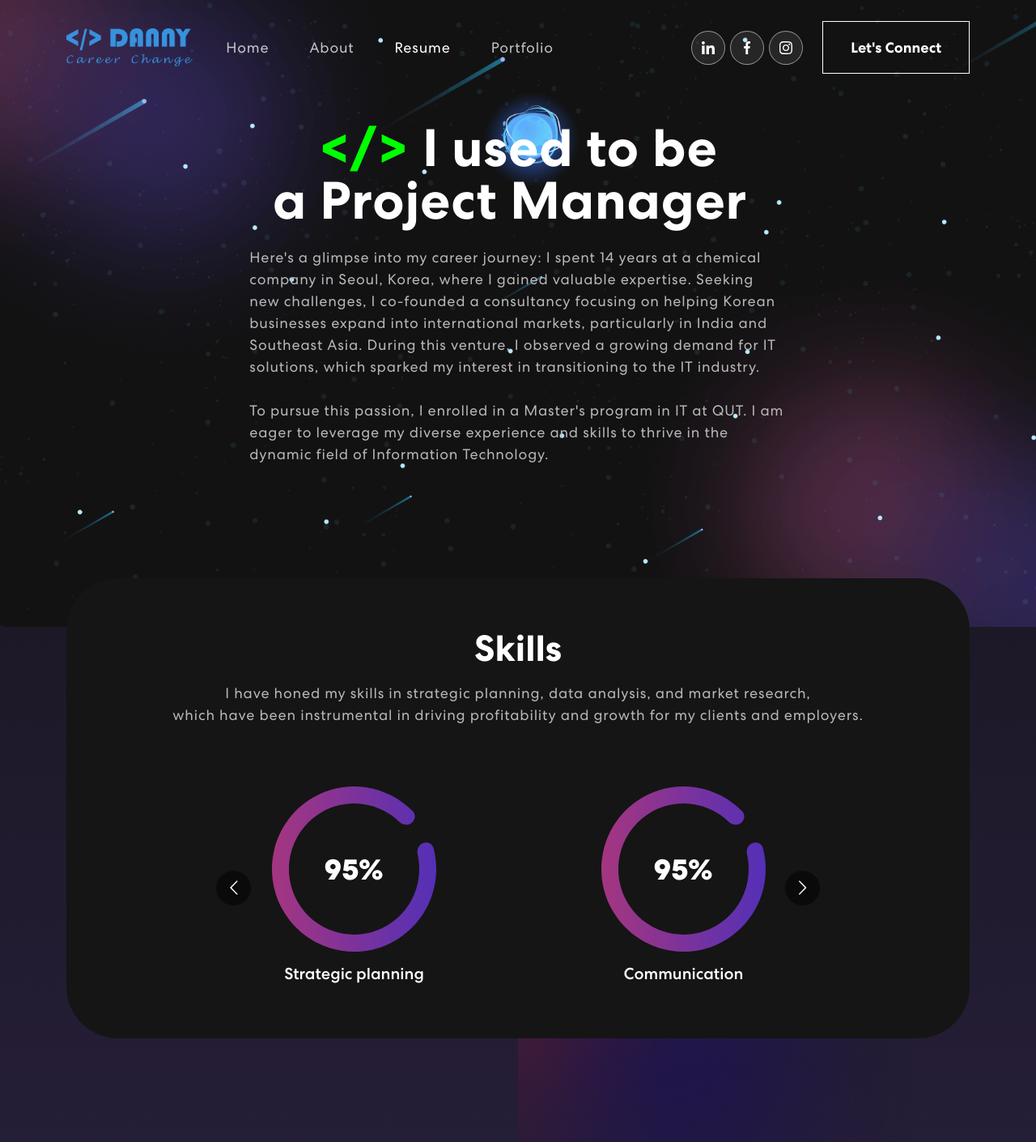
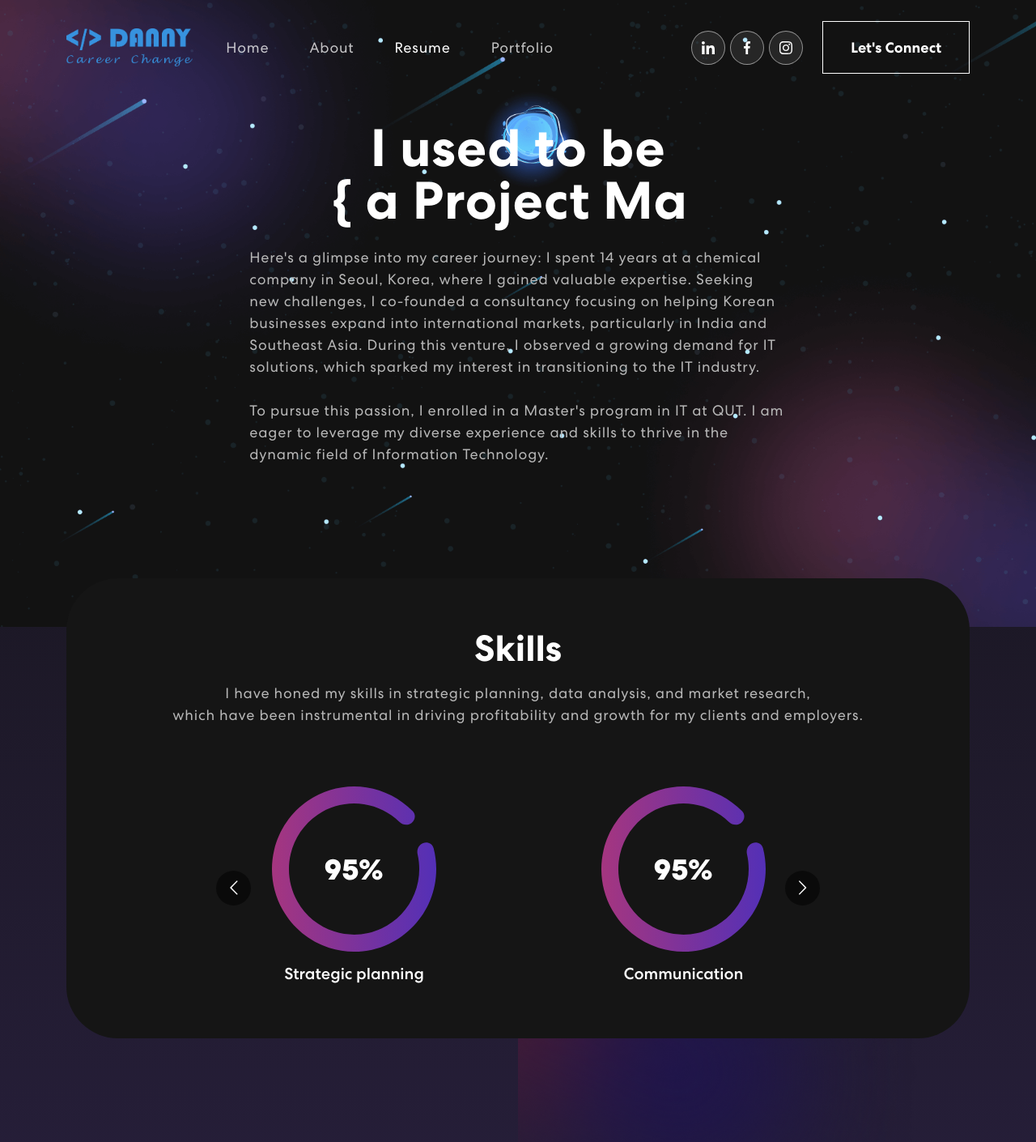
Before and after one commit to jeongdari/Danny_Portfolio, a React (Create React App) app: page /resume in a window 1280 px wide. Shown: the top 1410 px of the page at 81% size. Built offline with nearby package versions, Linux system fonts and the light colour scheme; the HTML template or start-up script is replaced by a standard one.

Commit message:
Minor upgrade applied

```diff
--- a/package.json
+++ b/package.json
@@ -32,7 +32,7 @@
     "web-vitals": "^2.1.4"
   },
   "scripts": {
-    "start": "react-scripts start",
+    "start": "react-scripts start --host dannyjeong.io",
     "build": "react-scripts build",
     "test": "react-scripts test",
     "eject": "react-scripts eject"
--- a/src/App.css
+++ b/src/App.css
@@ -655,6 +655,19 @@ nav.navbar .navbar-toggler[aria-expanded="true"] .navbar-toggler-icon {
   }
 }
 
+/* Chrono Css */
+
+.chrono h2 {
+  font-size: 45px;
+  font-weight: 700;
+  text-align: center;
+  margin-bottom: 50px;
+}
+
+.ChronoContainer {
+  background-color: transparent;
+}
+
 .ChronoContainer {
   display: flex;
   justify-content: center;
@@ -699,3 +712,12 @@ nav.navbar .navbar-toggler[aria-expanded="true"] .navbar-toggler-icon {
   font-weight: 700;
   text-align: center;
 }
+
+.type-animation::before,
+.type-animation::after {
+    color: fuchsia;
+}
+
+.type-animation {
+    color: inherit;
+}
--- a/src/components/Banner.jsx
+++ b/src/components/Banner.jsx
@@ -39,6 +39,7 @@ function Banner() {
                                             wrapper='span'
                                             speed={50}
                                             repeat={Infinity}
+                                            className="type-animation"
                                         />
                                     </h1>
                                     <p style={{ textAlign: 'left' }}>Welcome to my portfolio! With over 16 years of experience as a sales professional and market analyst, I've honed strategic planning, data analysis, and market research—skills that have driven growth and profitability for my clients and employers. Now, I'm embarking on an exciting new journey into the world of IT and Computer Science.</p>
--- a/src/components/IntroAbout.jsx
+++ b/src/components/IntroAbout.jsx
@@ -13,26 +13,28 @@ function IntroAbout() {
               {({ isVisible }) => (
                 <div className={isVisible ? "animate__animated animate__fadeIn" : ""}>
                   <h1 className='text-white mb-4 text-4xl lg:text-6xl font-extrabold'>
-                    <span className='text-transparent bg-clip-text bg-gradient-to-r from-purple-400 to-pink-600'><span style={{ color: 'yellow' }}>{"</>"}</span> {"I am also"}{" "}</span>
+                    <span className='text-transparent bg-clip-text bg-gradient-to-r from-purple-400 to-pink-600'> I am also </span>
                     <br />
                     <TypeAnimation
                       sequence={[
-                        'a Pet Lover',
+                        '{ a Pet Lover }',
                         1000,
-                        'a Traveler',
+                        '{ a Traveler }',
                         1000,
-                        'a Landscape Lover',
+                        '{ a Landscape Lover }',
                         1000,
-                        'a Coffee Enthusiast',
+                        '{ a Coffee Enthusiast }',
                         1000,
-                        'a SCUBA Diver',
+                        '{ a SCUBA Diver }',
                         1000,
-                        'a Golfer',
+                        '{ a Golfer }',
                         1000,
                       ]}
                       wrapper='span'
                       speed={50}
                       repeat={Infinity}
+                      style={{ whiteSpace: 'nowrap' }}
+                      className="type-animation"
                     />
                   </h1>
                   <p style={{ textAlign: 'left' }}>
--- a/src/components/IntroPortfolio.jsx
+++ b/src/components/IntroPortfolio.jsx
@@ -13,23 +13,24 @@ function IntroPortfolio () {
                         {({ isVisible }) =>
                         <div className={isVisible ? "animate__animated animate__fadeIn" : ""}>
                         <h1 className='text-white mb-4 text-4xl lg:text-6xl font-extrabold'>
-                        <span className='text-transparent bg-clip-text bg-gradient-to-r from purple-400 to-pink-600'> <span style={{ color: 'fuchsia' }}>{"</>"}</span> {"Furthermore, I am"}{""} </span>
+                        <span className='text-transparent bg-clip-text bg-gradient-to-r from purple-400 to-pink-600'> Furthermore, I am </span>
                         <br></br>
                         <TypeAnimation
                             sequence={[
-                                'Result-driven',
+                                '{ Result-driven }',
                                 1000,
-                                'a Negotiator',
+                                '{ a Negotiator }',
                                 1000,
-                                'a Sociable Professional',
+                                '{ a Sociable Professional }',
                                 1000,
-                                'a Business Strategist',
+                                '{ a Business Strategist }',
                                 1000,
                             ]}
                             wrapper='span'
                             speed={50}
                             repeat={Infinity}
                             style={{ whiteSpace: 'nowrap' }}
+                            className="type-animation"
                         />
                     </h1>
                         <p style={{ textAlign: 'left' }}>As an experienced sales professional and market analyst with over 16 years of industry experience, I have consistently demonstrated the ability to create value and drive profitability for my clients and employers. My expertise lies in analyzing market information, developing and implementing sales strategies and tactical plans, and identifying and securing new business opportunities.<br></br><br></br>
--- a/src/components/IntroResume.jsx
+++ b/src/components/IntroResume.jsx
@@ -13,23 +13,24 @@ function IntroResume () {
                         {({ isVisible }) =>
                         <div className={isVisible ? "animate__animated animate__fadeIn" : ""}>
                         <h1 className='text-white mb-4 text-4xl lg:text-6xl font-extrabold'>
-                        <span className='text-transparent bg-clip-text bg-gradient-to-r from purple-400 to-pink-600'> <span style={{ color: 'lime' }}>{"</>"}</span> {"I used to be"}{""} </span>
+                        <span className='text-transparent bg-clip-text bg-gradient-to-r from purple-400 to-pink-600'> I used to be </span>
                         <br></br>
                         <TypeAnimation
                             sequence={[
-                                'a General Manager',
+                                '{ a General Manager }',
                                 1000,
-                                'a Sales Manager',
+                                '{ a Sales Manager }',
                                 1000,
-                                'a Project Manager',
+                                '{ a Project Manager }',
                                 1000,
-                                'a Marketing Manager',
+                                '{ a Marketing Manager }',
                                 1000,
                             ]}
                             wrapper='span'
                             speed={50}
                             repeat={Infinity}
                             style={{ whiteSpace: 'nowrap' }}
+                            className="type-animation"
                         />
                     </h1>
                         <p style={{ textAlign: 'left' }}>Here's a glimpse into my career journey: I spent 14 years at a chemical company in Seoul, Korea, where I gained valuable expertise. Seeking new challenges, I co-founded a consultancy focusing on helping Korean businesses expand into international markets, particularly in India and Southeast Asia. During this venture, I observed a growing demand for IT solutions, which sparked my interest in transitioning to the IT industry.<br></br><br></br>
--- a/src/components/Repo.jsx
+++ b/src/components/Repo.jsx
@@ -1,6 +1,6 @@
 import React, { useState, useEffect } from 'react';
 import MUIDataTable from 'mui-datatables';
-import { Container, Row, Col, Tab, Nav } from 'react-bootstrap';
+import { Container, Row, Col } from 'react-bootstrap';
 
 function Repo() {
   const [repositories, setRepositories] = useState([]);
--- a/src/pages/Resume.jsx
+++ b/src/pages/Resume.jsx
@@ -15,8 +15,12 @@ const Resume = () => {
       <Header />
       <IntroResume />
       <Skills />
+
       <div className="ChronoContainer">
         <div className="Chrono">
+        <section className="chrono" id="chrono">
+        <h2>Education & Experience</h2>
+      </section>
           <Chrono
             className="ChronoApp"
             items={Data}
@@ -35,6 +39,7 @@ const Resume = () => {
           />
         </div>
       </div>
+
       <Footer />
     </>
   );
```
Lines whose indentation alone changed are shown as unchanged.
